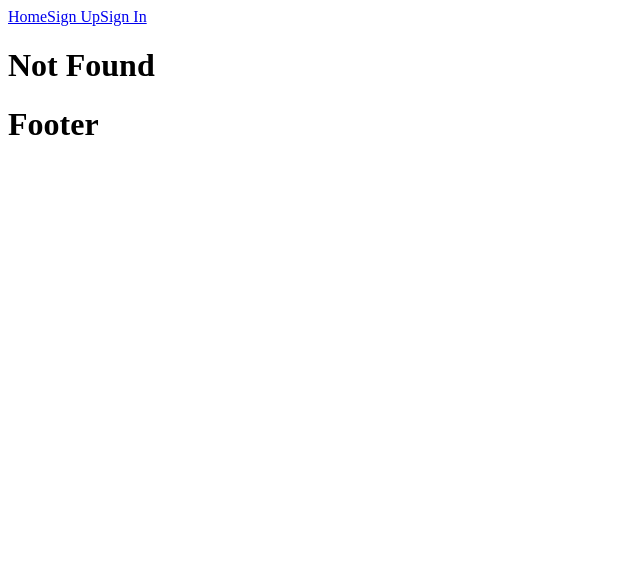
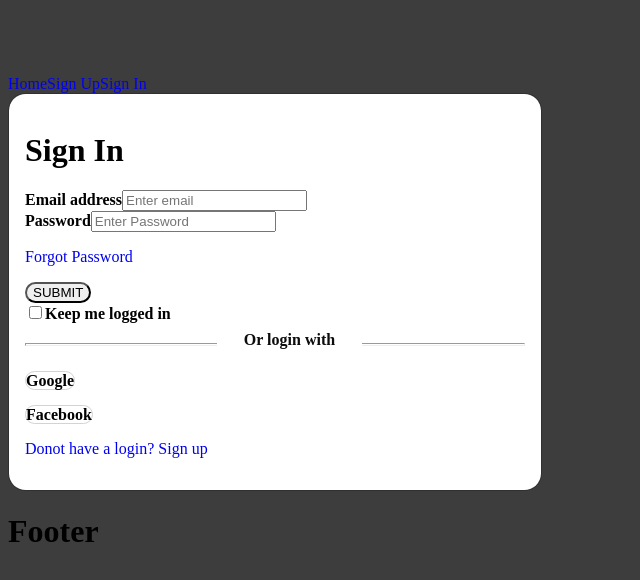
Before and after one commit to hoangthuc701/queue_overflow, a React (Create React App) app in the folder client/: page /signin in a window 1280 px wide. Before the commit this address had no page. Shown: the top 580 px of the page, without its empty margins (0-640 px from the left). Built offline with nearby package versions, Linux system fonts and the light colour scheme.

Commit message:
add signin form

```diff
--- a/client/src/MainRoute.js
+++ b/client/src/MainRoute.js
@@ -5,6 +5,7 @@ import Header from './components/Header';
 import Footer from './components/Footer';
 
 import HomePage from './pages/Home';
+import SignInPage from './pages/SignIn';
 import NotFoundPage from './pages/NotFound';
 
 const MainRoute = () => (
@@ -12,6 +13,7 @@ const MainRoute = () => (
     <Header />
     <Switch>
       <Route exact path="/" component={HomePage} />
+      <Route exact path="/signin" component={SignInPage} />
       <Route component={NotFoundPage} />
     </Switch>
     <Footer />
--- /dev/null
+++ b/client/src/pages/SignIn/index.css
@@ -0,0 +1,86 @@
+body {
+    padding-top: 4.2rem;
+    padding-bottom: 4.2rem;
+    background: rgba(0, 0, 0, 0.76);
+  }
+
+  a {
+    text-decoration: none !important;
+  }
+
+  h1, h2, h3 {
+    font-family: "Kaushan Script", cursive;
+  }
+
+  .myform {
+    position: relative;
+    display: -ms-flexbox;
+    display: flex;
+    padding: 1rem;
+    -ms-flex-direction: column;
+    flex-direction: column;
+    width: 100%;
+    pointer-events: auto;
+    background-color: #fff;
+    background-clip: padding-box;
+    border: 1px solid rgba(0, 0, 0, 0.2);
+    border-radius: 1.1rem;
+    outline: 0;
+    max-width: 500px;
+  }
+
+  .tx-tfm {
+    text-transform: uppercase;
+  }
+
+  .mybtn {
+    border-radius: 50px;
+  }
+
+  .login-or {
+    position: relative;
+    color: #0c0c0c;
+    margin-top: 10px;
+    margin-bottom: 10px;
+    padding-top: 10px;
+    padding-bottom: 10px;
+  }
+
+  .span-or {
+    display: block;
+    position: absolute;
+    left: 50%;
+    top: -2px;
+    margin-left: -58px;
+    background-color: #fff;
+    width: 29%;
+    text-align: center;
+    font-weight: bold;
+  }
+
+  .hr-or {
+    height: 1px;
+    margin-top: 0px !important;
+    margin-bottom: 0px !important;
+  }
+
+  .google {
+    color: #000;
+    width: 100%;
+    height: 40px;
+    text-align: center;
+    outline: none;
+    border: 1px solid lightgrey;
+    font-weight: bold;
+  }
+
+  form .error {
+    color: #ff0000;
+  }
+
+  #second {
+    display: none;
+  }
+  label{
+    font-weight:bold;
+  }
--- /dev/null
+++ b/client/src/pages/SignIn/index.js
@@ -0,0 +1,98 @@
+/* eslint-disable jsx-a11y/label-has-associated-control */
+import React from 'react';
+import { Link } from 'react-router-dom';
+import './index.css';
+
+const SignInForm = () => (
+  <>
+    <div id="first">
+      <div className="myform form ">
+        <div className="logo mb-3">
+          <div className="col-md-12 text-center">
+            <h1>Sign In</h1>
+          </div>
+        </div>
+        <form action method="post" name="login">
+          <div className="form-group">
+            <label>Email address</label>
+            <input
+              type="email"
+              name="email"
+              className="form-control"
+              id="email"
+              aria-describedby="emailHelp"
+              placeholder="Enter email"
+            />
+          </div>
+          <div className="form-group">
+            <label htmlFor="exampleInputEmail1'">Password</label>
+            <input
+              type="password"
+              name="password"
+              id="password"
+              className="form-control"
+              aria-describedby="emailHelp"
+              placeholder="Enter Password"
+            />
+          </div>
+          <div className="form-group">
+            <p className="text-right">
+              <Link to="/forgotPassword">Forgot Password</Link>
+            </p>
+          </div>
+          <div className="col-md-12 text-center ">
+            <button
+              type="submit"
+              className=" btn btn-block mybtn btn-primary tx-tfm"
+            >
+              Submit
+            </button>
+          </div>
+          <div className="form-check mt-4">
+            <input
+              type="checkbox"
+              className="form-check-input"
+              id="exampleCheck1"
+            />
+            <label className="form-check-label" htmlFor="exampleCheck1">
+              Keep me logged in
+            </label>
+          </div>
+          <div className="col-md-12 ">
+            <div className="login-or">
+              <hr className="hr-or" />
+              <span className="span-or">Or login with</span>
+            </div>
+          </div>
+          <div className="col-md-12 mb-3">
+            <div className="row">
+              <div className="col-md-6">
+                <p className="text-center">
+                  <Link to="/" className="google btn mybtn">
+                    <i className="fa fa-google-plus" /> Google
+                  </Link>
+                </p>
+              </div>
+              <div className="col-md-6">
+                <p className="text-center">
+                  <Link to="/" className="google btn mybtn">
+                    <i className="fa fa-facebook-square" /> Facebook
+                  </Link>
+                </p>
+              </div>
+            </div>
+          </div>
+          <div className="form-group">
+            <p className="text-center">
+              <Link to="/signup" id="signup">
+                Donot have a login? Sign up
+              </Link>
+            </p>
+          </div>
+        </form>
+      </div>
+    </div>
+  </>
+);
+
+export default SignInForm;
```
Also changed, not shown: client/src/pages/SignUp_In/index.js (deleted).
